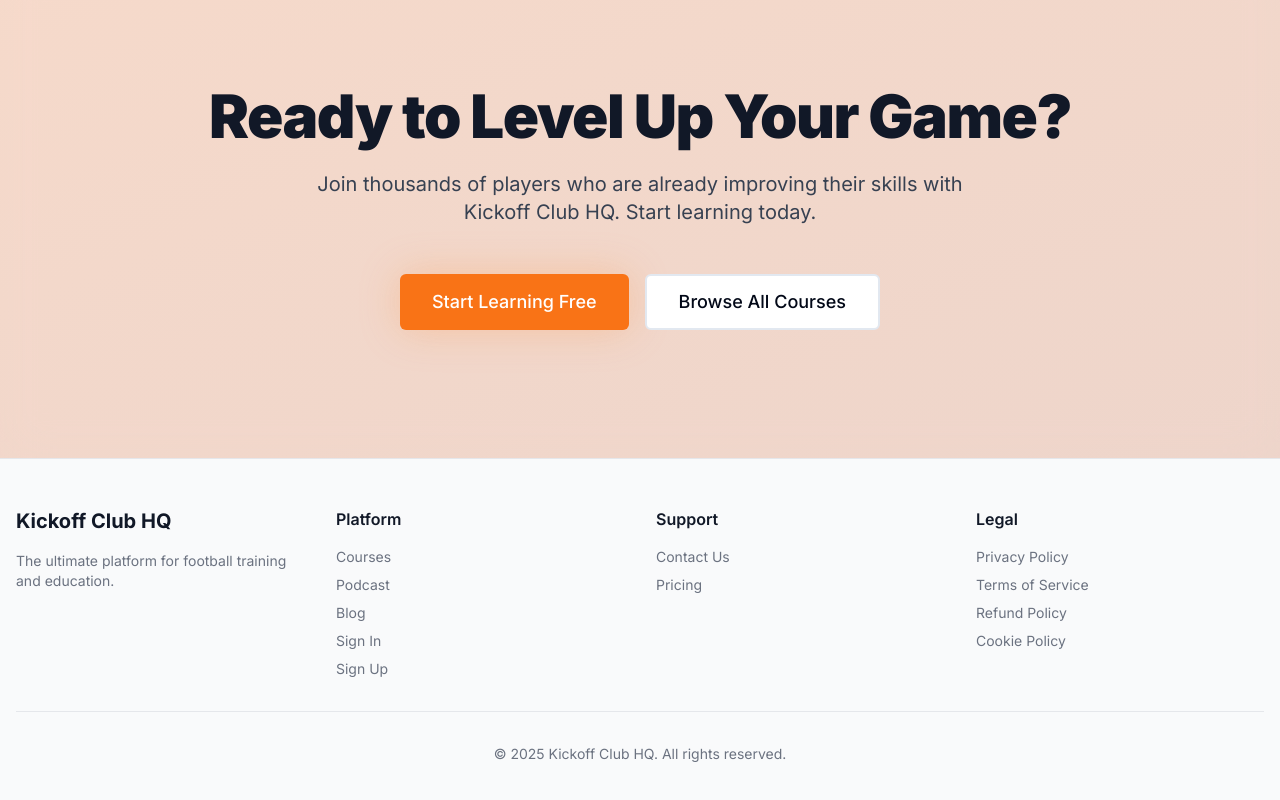
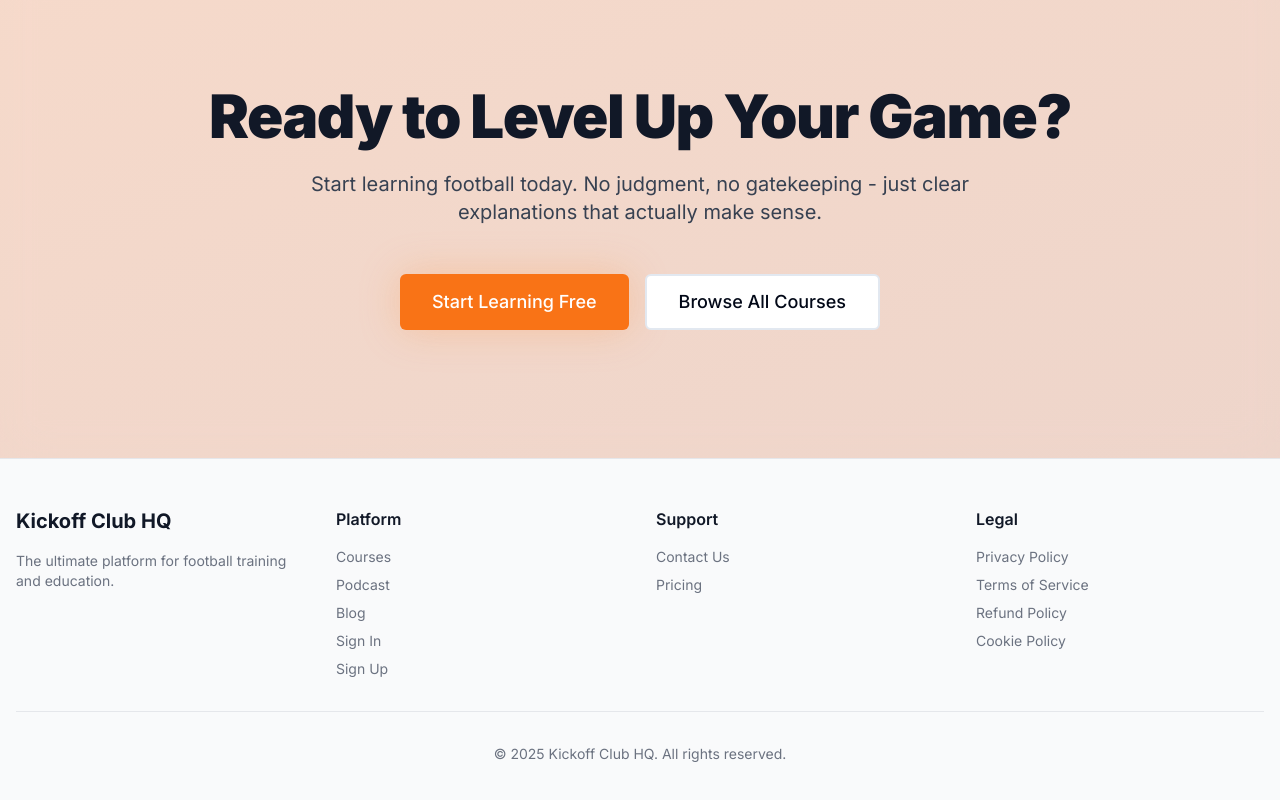
Before and after one commit to jumaanebey/Kickoff-Club-HQ, a Next.js app: page / in a window 1280 px wide. Shown: the part 1681-2481 px from the top of the page. Built offline with nearby package versions, Linux system fonts and the light colour scheme; no server answers.

Commit message:
Update final CTA copy: remove 'thousands of players' claim, use honest messaging

```diff
--- a/app/home-client.tsx
+++ b/app/home-client.tsx
@@ -31,7 +31,7 @@ export function HomePageClient() {
               Ready to Level Up Your Game?
             </h2>
             <p className={cn('text-lg md:text-xl mb-12 max-w-2xl mx-auto leading-relaxed', colors.textSecondary)}>
-              Join thousands of players who are already improving their skills with Kickoff Club HQ. Start learning today.
+              Start learning football today. No judgment, no gatekeeping - just clear explanations that actually make sense.
             </p>
             <div className="flex flex-col sm:flex-row gap-4 justify-center">
               <Button size="lg" asChild className="text-lg h-14 px-8 bg-orange-500 hover:bg-orange-600 text-white shadow-[0_0_40px_rgba(251,146,60,0.3)]">
```
